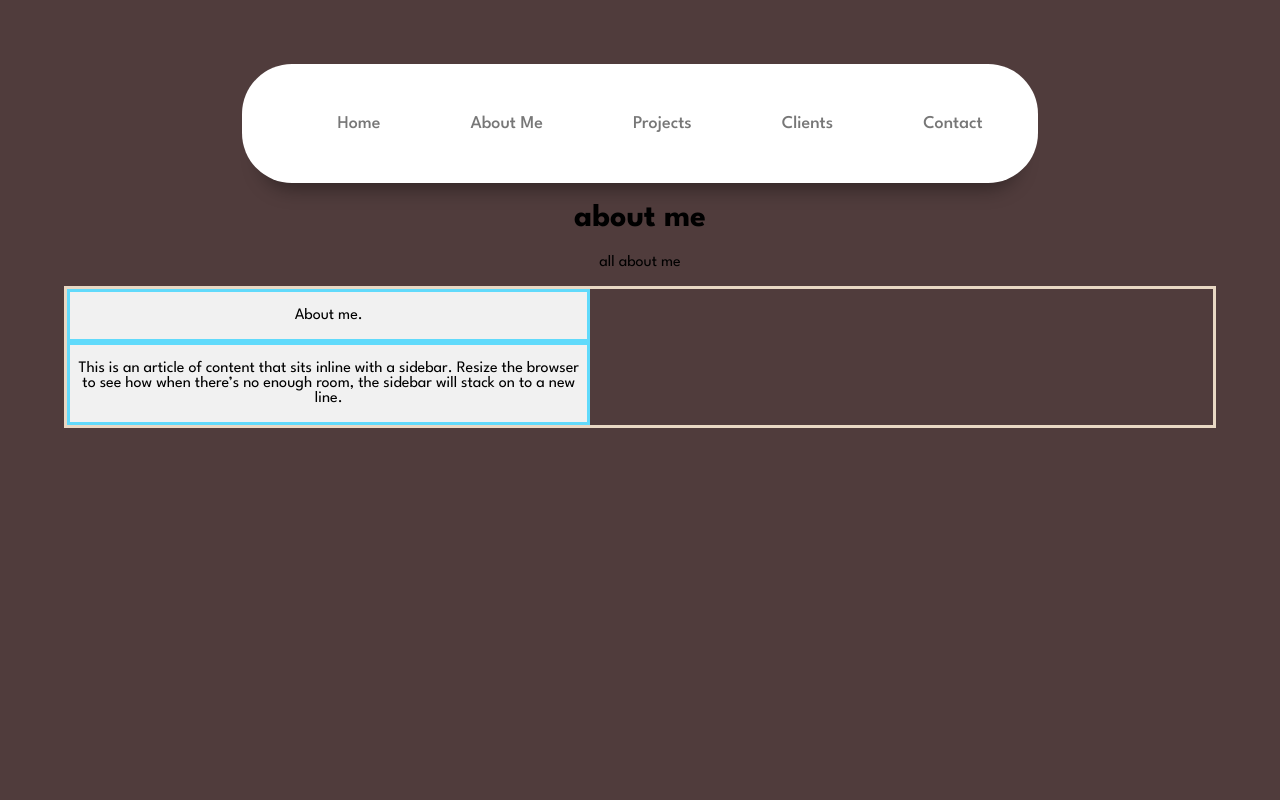
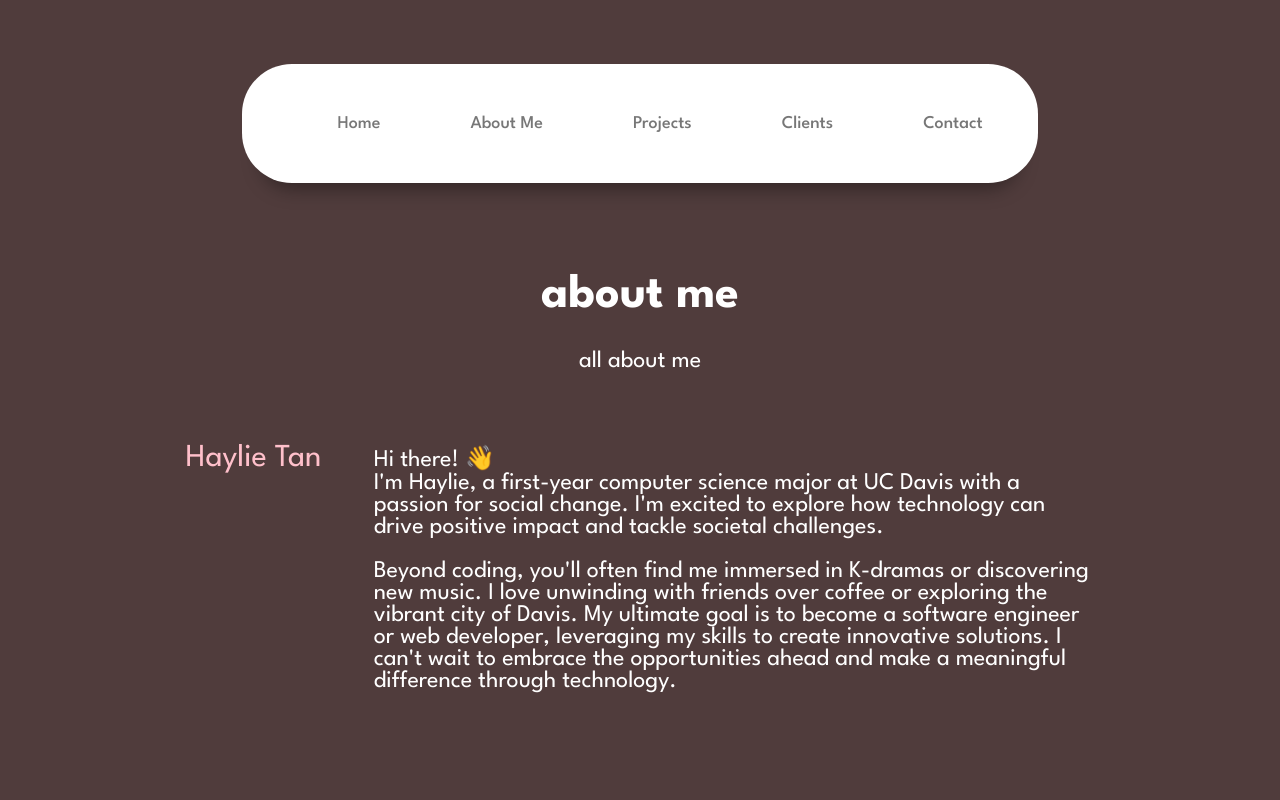
Before and after one commit to haylietan/haylie-portfolio-include, a React (Create React App) app: page /aboutme in a window 1280 px wide. Shown: the top 800 px of the page. Built offline with nearby package versions, Linux system fonts and the light colour scheme.

Commit message:
Added to About Me and Projects Page

```diff
--- a/src/App.css
+++ b/src/App.css
@@ -127,14 +127,54 @@ body {
 
 /* about me page */
 
-.page {
-  border: 3px solid #E8D8C4;
+.page-layout {
+  color: white;
+  padding: 5%;
+  font-size: 1.5rem;
+}
+
+.about-parent {
+  /*border: 1px solid white;*/
+  margin: 1rem;
+  padding: 2rem 2rem;
+  text-align: center;
   display: flex;
 }
+.child {
+  display: inline-block;
+  /*border: 1px solid white;*/
+  padding: 1rem;
+  vertical-align: middle;
+  flex: auto;
+}
 
-.page-column {
-  border: 3px solid #61dafb;
-  background-color: #f1f1f1;
-  width: 50%;
-  flex-grow: 1;
+#child-narrow {
+  width: 10%;
+  text-align: left;
+  font-size: 2rem;
+  color: pink;
 }
+
+#child-wide {
+  width: 70%;
+  text-align: left;
+}
+
+/* projects page */
+.project-card {
+  border: 1px solid #eee;
+  background-color: #E8D8C4;
+  color: black;
+  text-align: center;
+  padding: 10%;
+  margin: 1%;
+  display: inline-block;
+  box-shadow: 0 25px 25px #000;
+}
+
+.project-card:hover {
+  background-color: beige;
+  color: black;
+  scale: 1.03;
+  transition: 0.3s;
+}
--- a/src/components/aboutMe.js
+++ b/src/components/aboutMe.js
@@ -4,26 +4,42 @@ import '../App.css'
 export const AboutMe = () => {
     return (
         <>
-            <div class="aboutMe">
+            <div class="page-layout">
                 <h1>about me</h1>
                 <p>all about me</p>
+
+                <div class='about-parent'>
+                    <div class='child' id="child-narrow">Haylie Tan</div>
+
+                    <div class='child' id="child-wide">
+                        Hi there! 👋 <br/>
+                        I'm Haylie, a first-year computer science major at UC Davis with a passion for social change.
+                        I'm excited to explore how technology can drive positive impact and tackle societal challenges. <br/>
+                        <br/>
+                        Beyond coding, you'll often find me immersed in K-dramas or discovering new music.
+                        I love unwinding with friends over coffee or exploring the vibrant city of Davis.
+                        My ultimate goal is to become a software engineer or web developer, leveraging my skills to create innovative solutions.
+                        I can't wait to embrace the opportunities ahead and make a meaningful difference through technology.
+                    </div>
                 </div>
 
-            <div class="page">
-                <div class="content">
+                <div class='about-parent'>
+                    <div class='child' id="child-narrow">Skills</div>
 
-                    <div class="page-column">
-                        <p>About me.</p>
+                    <div class='child' id="child-wide">
+                    In my recent experiences, I've honed my skills in software development and project management through various roles. At Davis Data Driven Change, I collaborated with a team to design and develop software applications focused on enhancing Women's Safety initiatives, fostering effective communication and collaboration in weekly meetings. <br/><br/> As a Social Media Manager for Girls Who Code, I organized events, created promotional materials, managed participant registration, and ensured smooth event logistics for HerHacks hackathon.  <br/><br/> Additionally, as an intern for Applications of Computer in Technology, I provided technical support, facilitated collaborative learning environments, and offered personalized assistance to students, enhancing their proficiency in software tools like R Studio.  <br/> <br/>Alongside my education at UC Davis, where I've completed coursework in programming languages like Python, utilized R Studio for data analysis, and participated in hackathons like HerHacks and MIT Blueprint, I've also acquired technical skills in R Studio, HTML5, CSS, Python, Java, and proficiency in Microsoft and Google Suite. My involvement in competitions such as Techtogether Chicago's The Most Courageous Hack #1 Award Winner further showcases my dedication to innovation and problem-solving in the tech industry.
+                    </div>
                 </div>
 
-                    <div class="page-column">
-                        <p>
-                            This is an article of content that sits inline with a sidebar. Resize the
-                            browser to see how when there’s no enough room, the sidebar will stack on to a
-                            new line.
-                        </p>
+                <div class='about-parent'>
+                    <div class='child' id="child-narrow">Hobbies</div>
+
+                    <div class='child' id="child-wide">
+                    During my free time, I thoroughly enjoy spending quality moments with friends, whether it's over a cup of coffee at a cozy café or simply hanging out and catching up. <br/><br/> Additionally, I find great pleasure in experimenting with Figma, exploring its features, and unleashing my creativity through design. I also have a strong penchant for continually expanding my programming language repertoire, finding immense satisfaction in the process of mastering new coding skills. On a lighter note, I have a delightful collection of Jelly Cats and Pop Mart figurines, which I adore for their whimsical charm and ability to bring joy to any space. These hobbies not only entertain me but also serve as a source of inspiration, adding vibrancy and excitement to my life.
                     </div>
                 </div>
+
+
             </div>
         </>
     )
--- a/src/components/projects.js
+++ b/src/components/projects.js
@@ -3,19 +3,40 @@ import '../App.css'
 
 export const Projects = () => {
     return (
-        <>
-            <div class="aboutMe">
-                <h1>about me</h1>
-                <p>all about me</p>
+        <div class="page-layout">
+            <h1>Projects</h1>
+            <p>Past & Current Work</p>
+
+            <div class="project-card">
+                <h1>Women's Rights & Safety</h1>
+                <h4>Davis Data Driven Change</h4>
             </div>
-            <div class="text">
-                <p>
-                    projects page
-                    Hi there! My name is Haylie.
-                    I'm a current first-year student at UC Davis majoring in mathematics and scientific computation. Eager to bridge the gap between theory and practice, I'm exploring how mathematical rigor aligns with the creativity and innovation of the tech world. Beyond my academic pursuits, I am always looking to apply my skills, knowledge, and passion towards new and exciting projects.
-                    Let's connect!
-                </p>
+
+            <div class="project-card">
+                <h1>Portfolio</h1>
+                <h4>#include</h4>
             </div>
-        </>
+
+            <div class="project-card">
+                <h1>HerHacks</h1>
+                <h4>Girls Who Code</h4>
+            </div>
+
+            <div class="project-card">
+                <h1>Insert Project Name</h1>
+                <h4>#include</h4>
+            </div>
+
+            <div class="project-card">
+                <h1>Insert A Personal Project</h1>
+                <h4>Davis Data Driven Change</h4>
+            </div>
+
+            <div class="project-card">
+                <h1>Name</h1>
+                <h4>#include</h4>
+            </div>
+
+        </div>
     )
 }
```
Lines whose indentation alone changed are shown as unchanged.
